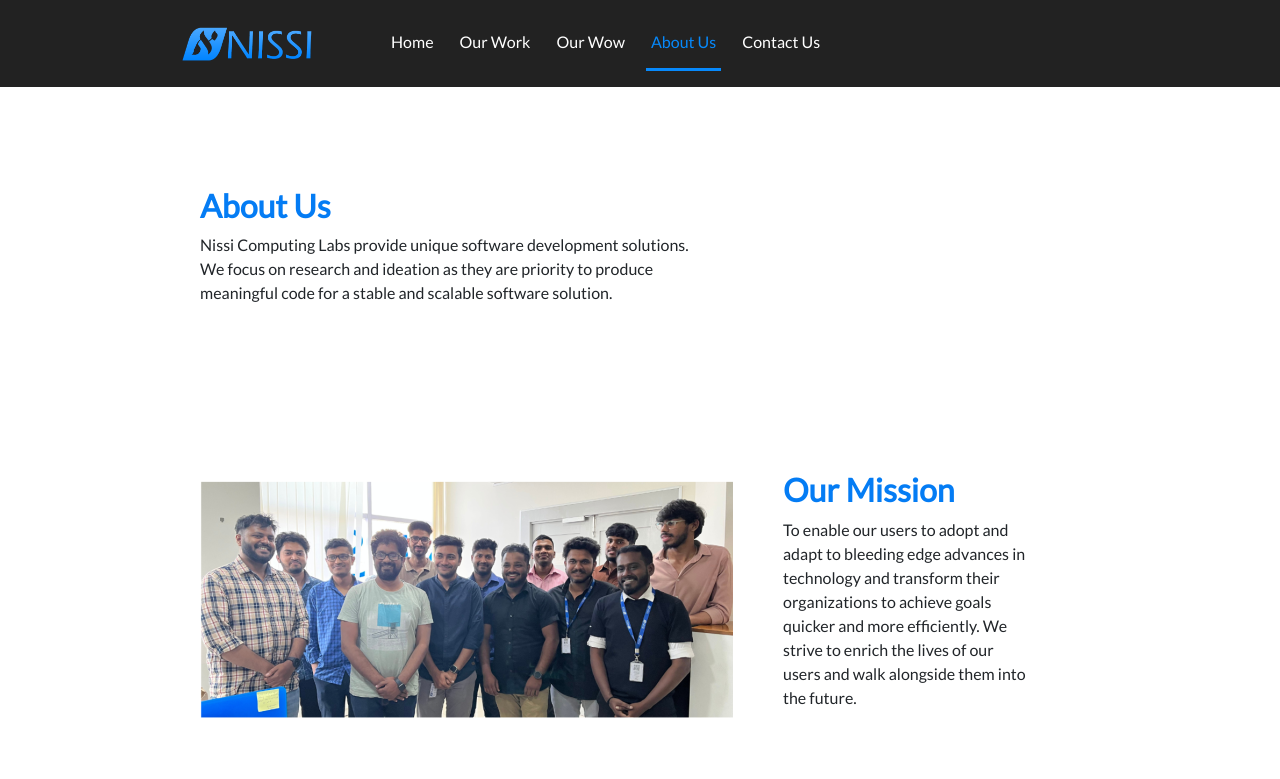
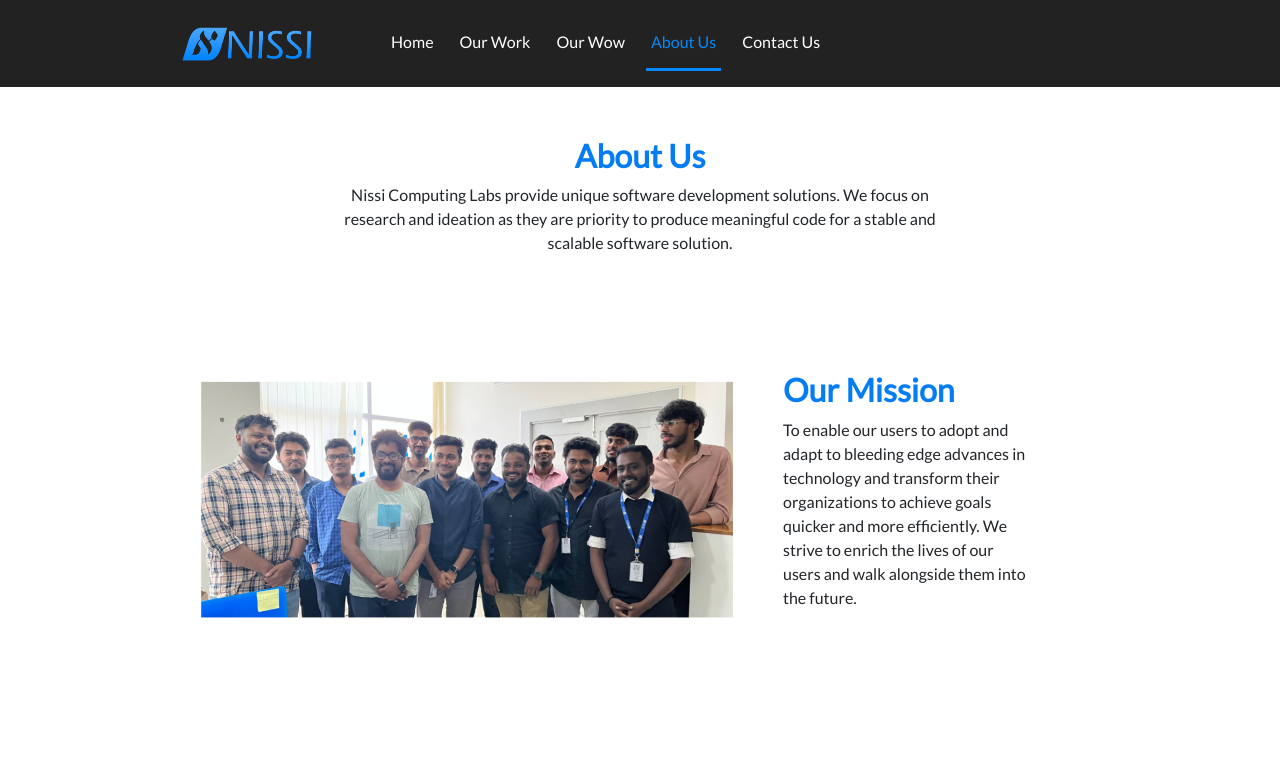
Before and after one commit to royceNissi/Nissi-Computing-labs, a React (Create React App) app: page /about-us in a window 1280 px wide. Shown: the top 779 px of the page. Built offline with nearby package versions, Linux system fonts and the light colour scheme; a web font is replaced by a local one.

Commit message:
Changed component name from example to ContactForm

```diff
--- a/src/components/Contact.js
+++ b/src/components/Contact.js
@@ -1,7 +1,7 @@
 import { useState } from 'react';
 import Modal from 'react-bootstrap/Modal';
 import thankyou from '../assests/thankyou.png';
-export const Example = () => {
+export const ContactForm = () => {
   const [show, setShow] = useState(false);
   const [name, setName] = useState('');
   const [email, setEmail] = useState('');
--- a/src/pages/ContactUs.js
+++ b/src/pages/ContactUs.js
@@ -1,9 +1,9 @@
-import {Example} from '../components/Contact'
+import {ContactForm} from '../components/Contact'
 export const Form=()=>{
     return(
         <>
             <div className="contact-form-container">
-                <Example/>
+                <ContactForm/>
                 <div className="address-container">
                     <h6 className="sub-heading">Office Address</h6>
                     <p className="address">#74, Patel Ram Reddy Rd, Domlur I Stage, Bengaluru Karnataka, India - 560071</p>
--- a/src/scss/05-objects/pages/aboutus.scss
+++ b/src/scss/05-objects/pages/aboutus.scss
@@ -56,12 +56,16 @@
             align-self: center;
         }
     }
-    .about,.we,.mission{
+   .we,.mission{
         width: 600px;
         text-align: left;
         padding: 50px;
     }
-    .about,.we{
+    .about{
+        align-self: center;
+        width: 600px;
+    }
+    .we{
         align-self: flex-start;
     }
     .mission{
```
